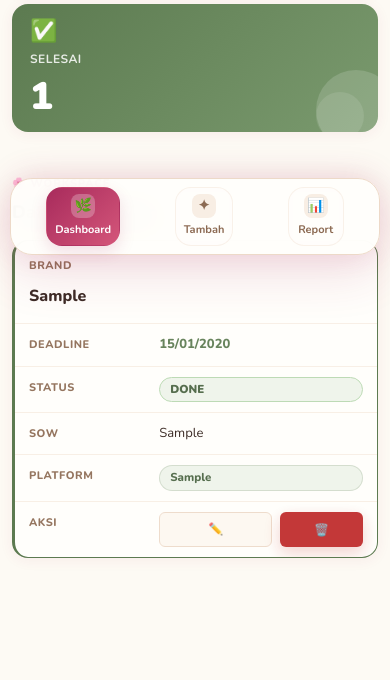
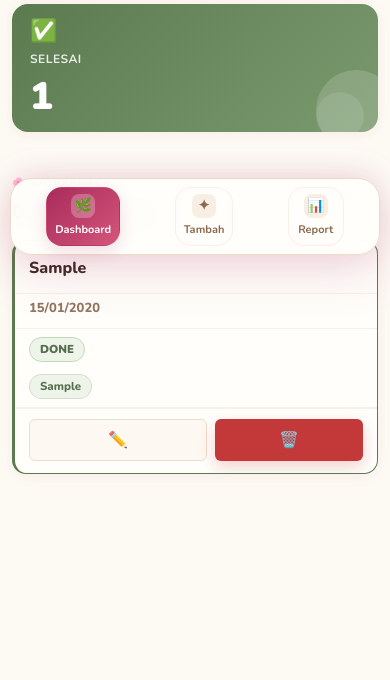
Before and after one commit to hendrikusray/daily-task, a Flask app: page /dashboard in a window 390 px wide. Shown: the part 579-1259 px from the top of the page. After the commit the page ends 1053 px from the top, so only its background shows below. Run offline with Flask 3, Linux system fonts and the light colour scheme; a user stored in the database is signed in; tables that the repository leaves empty hold one stand-in row (values such as "Sample post").

Commit message:
mobile card redesign: remove labels, hide SOW, clean flex layout
Co-Authored-By: Claude Sonnet 4.6 <noreply@anthropic.com>

```diff
--- a/app/static/css/style.css
+++ b/app/static/css/style.css
@@ -2416,3 +2416,66 @@ body[data-theme="polka"].auth-page::after {
         background: linear-gradient(135deg, #f4f1e3 0%, #e5edcf 100%);
     }
 }
+
+/* ============================================================
+   MOBILE CAMPAIGN CARD — redesign total, no ugly labels
+   ============================================================ */
+@media (max-width: 768px) {
+    /* Card shape */
+    .tracker-table tr { border-radius: 14px; border-left-width: 4px; }
+
+    /* Hide ALL data-label prefixes */
+    .tracker-table td::before { display: none !important; }
+
+    /* Cells: flex row instead of grid */
+    .tracker-table td {
+        display: flex !important;
+        align-items: center;
+        flex-wrap: wrap;
+        gap: 6px;
+        padding: 8px 14px;
+        border-bottom: 1px solid var(--line-soft);
+    }
+    .tracker-table td:last-child { border-bottom: none; }
+
+    /* Brand — card headline */
+    .tracker-table .strong-cell {
+        padding: 14px 14px 12px;
+        font-size: 16px; font-weight: 800;
+        border-bottom: 1.5px solid var(--line-soft);
+    }
+
+    /* SOW — disembunyikan, bisa lihat di detail panel */
+    .tracker-table .muted-cell { display: none !important; }
+
+    /* Status — badge saja */
+    .tracker-table td[data-label="Status"] {
+        order: -1;
+        padding: 8px 14px 4px;
+        border-bottom: none;
+    }
+
+    /* Deadline — compact, muted */
+    .tracker-table td[data-label="Deadline"] {
+        order: -2;
+        padding: 4px 14px 8px;
+        font-size: 13px; color: var(--muted);
+        border-bottom: 1px solid var(--line-soft);
+    }
+
+    /* Platform — pill saja, jangan terlalu tebal */
+    .tracker-table td[data-label="Platform"] {
+        padding: 8px 14px;
+    }
+
+    /* Aksi — bottom bar dengan bg soft */
+    .tracker-table td[data-label="Aksi"] {
+        background: var(--surface-soft);
+        border-top: 1.5px solid var(--line-soft);
+        border-bottom: none;
+        border-radius: 0 0 12px 12px;
+        padding: 10px 14px 12px;
+        gap: 8px;
+    }
+    .table-actions .btn-sm { min-height: 40px; flex: 1; font-size: 16px; }
+}
```
